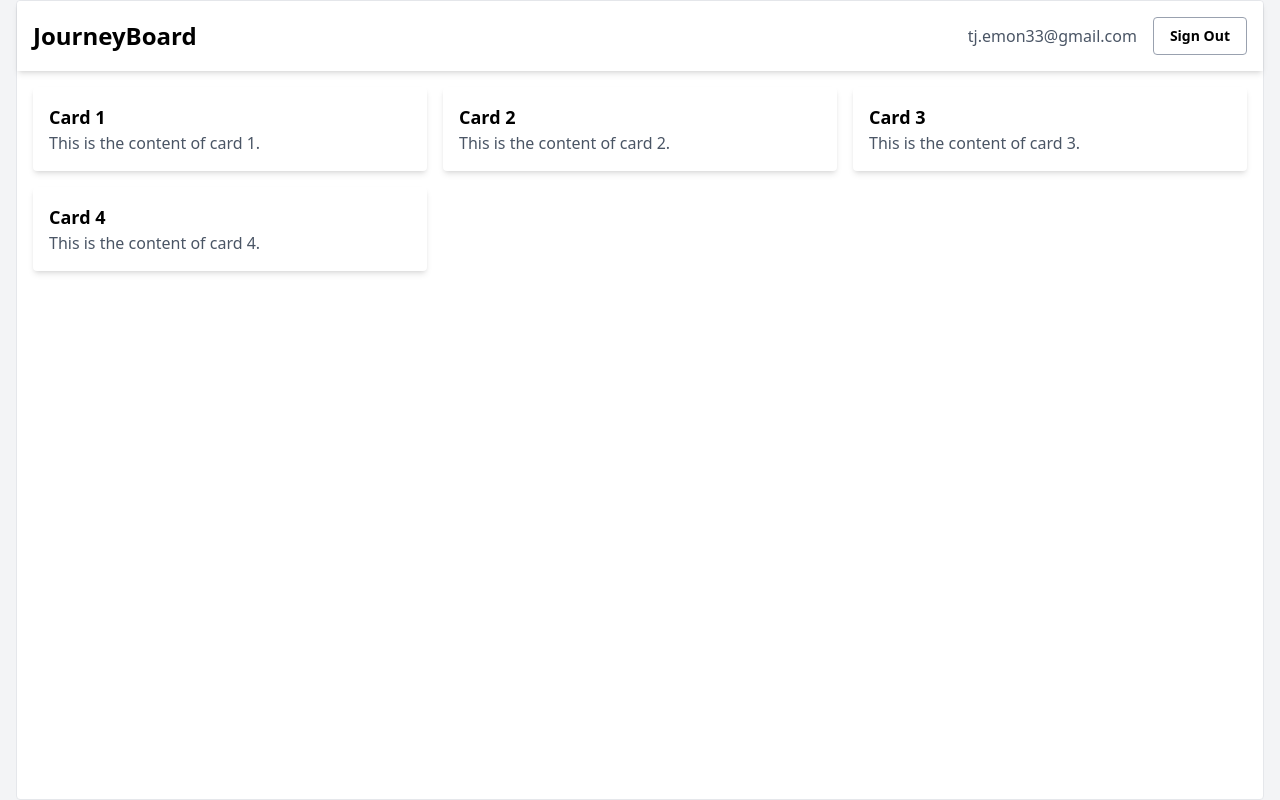
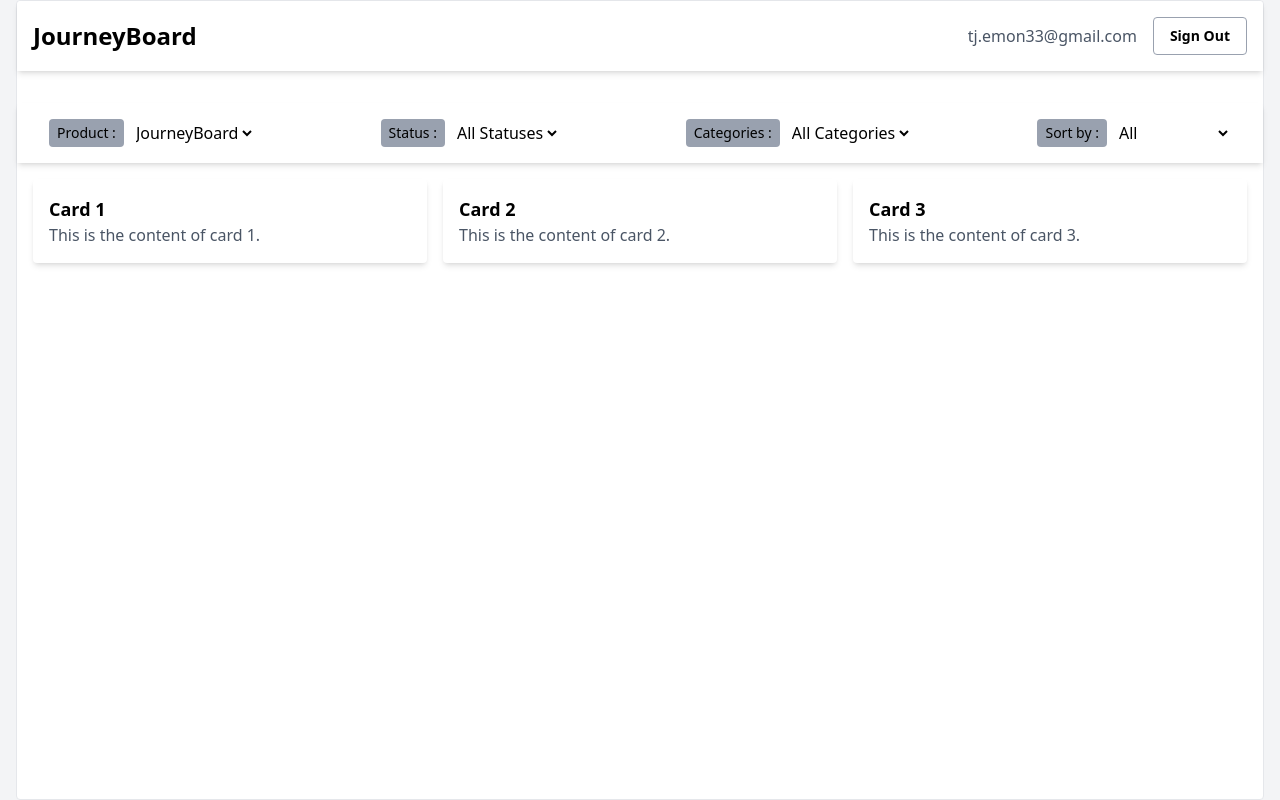
Before and after one commit to Touhidujjaman-Emon/JourneyBoard, a React (Vite) app: page / in a window 1280 px wide. Built offline with nearby package versions, Linux system fonts and the light colour scheme.

Commit message:
filtering

```diff
--- /dev/null
+++ b/src/features/userEngagement/FilteringSorting.jsx
@@ -0,0 +1,72 @@
+import { useState } from "react";
+import SelectOpt from "../../ui/SelectOpt";
+
+const statusOptions = [
+  { value: "all", label: "All Statuses" },
+  { value: "planned", label: "Planned" },
+  { value: "inprogress", label: "In Progress" },
+  { value: "completed", label: "Completed" },
+  { value: "onhold", label: "On Hold" },
+];
+
+const categoryOptions = [
+  { value: "all", label: "All Categories" },
+  { value: "feature", label: "Feature" },
+  { value: "improvement", label: "Improvement" },
+  { value: "bugfix", label: "Bug Fix" },
+  { value: "integration", label: "Integration" },
+];
+
+const sortingOptions = [
+  { value: "all", label: "All" },
+  { value: "mostRecent", label: "Most Recent" },
+  { value: "mostUpvoted", label: "Most Upvote" },
+];
+
+const productOptions = [
+  { value: "journeyBoard", label: "JourneyBoard" },
+  { value: "worldWise", label: "WorldWise" },
+];
+
+function FilteringSorting() {
+  const [selectedStatus, setSelectedStatus] = useState("all");
+
+  const [selectedCategories, setSelectedCategories] = useState("all");
+
+  const [selectedSorting, setSelectedSorting] = useState("all");
+  const [selectedProduct, setSelectedProduct] = useState("JourneyBoard");
+
+  return (
+    <div className="flex items-center justify-between mt-8  space-x-4 px-8 py-4 bg-white text-black shadow-md rounded-t">
+      <SelectOpt
+        label={"Product :"}
+        options={productOptions}
+        value={selectedProduct}
+        onChange={(e) => setSelectedProduct(e.target.value)}
+      />
+
+      <SelectOpt
+        label={"Status :"}
+        options={statusOptions}
+        value={selectedStatus}
+        onChange={(e) => setSelectedStatus(e.target.value)}
+      />
+
+      <SelectOpt
+        label={"Categories :"}
+        options={categoryOptions}
+        value={selectedCategories}
+        onChange={(e) => setSelectedCategories(e.target.value)}
+      />
+
+      <SelectOpt
+        label={"Sort by :"}
+        options={sortingOptions}
+        value={selectedSorting}
+        onChange={(e) => setSelectedSorting(e.target.value)}
+      />
+    </div>
+  );
+}
+
+export default FilteringSorting;
--- a/src/pages/homePage/HomePage.jsx
+++ b/src/pages/homePage/HomePage.jsx
@@ -1,3 +1,4 @@
+import Filtering from "../../features/userEngagement/FilteringSorting";
 import DynamicGrid from "../../ui/DynamicGrid";
 import NavBar from "../../ui/NavBar";
 
@@ -5,6 +6,7 @@ function HomePage() {
   return (
     <div className="bg-white flex flex-col min-h-screen max-w-7xl w-full border border-gray-200 rounded">
       <NavBar />
+      <Filtering />
       <DynamicGrid />
     </div>
   );
--- a/src/ui/DynamicGrid.jsx
+++ b/src/ui/DynamicGrid.jsx
@@ -13,10 +13,6 @@ function DynamicGrid() {
         <h2 className="text-lg font-semibold">Card 3</h2>
         <p className="text-gray-600">This is the content of card 3.</p>
       </div>
-      <div className="bg-white shadow-md rounded p-4">
-        <h2 className="text-lg font-semibold">Card 4</h2>
-        <p className="text-gray-600">This is the content of card 4.</p>
-      </div>
     </div>
   );
 }
--- /dev/null
+++ b/src/ui/SelectOpt.jsx
@@ -0,0 +1,20 @@
+function SelectOpt({ options, onChange, value, label }) {
+  return (
+    <label className="flex  gap-2 items-center">
+      {label && (
+        <span className="text-sm font-medium bg-gray-400 text-black px-2 py-1 rounded">
+          {label}
+        </span>
+      )}
+      <select onChange={onChange} value={value}>
+        {options.map((opt) => (
+          <option key={opt.value} value={opt.value}>
+            {opt.label}
+          </option>
+        ))}
+      </select>
+    </label>
+  );
+}
+
+export default SelectOpt;
```
